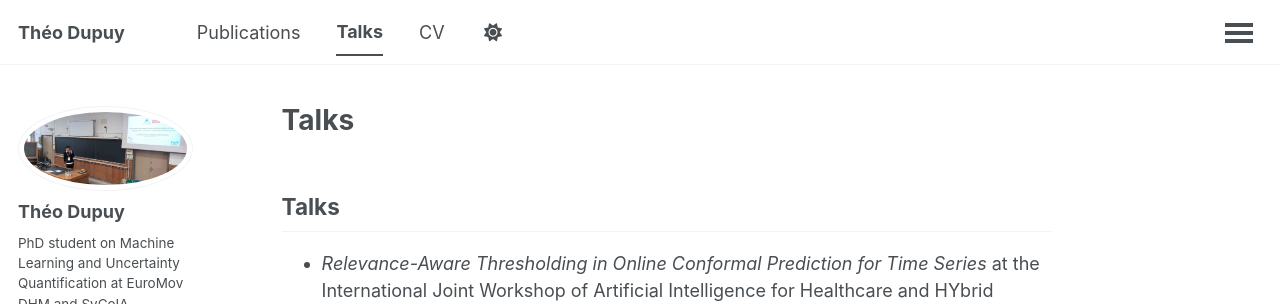
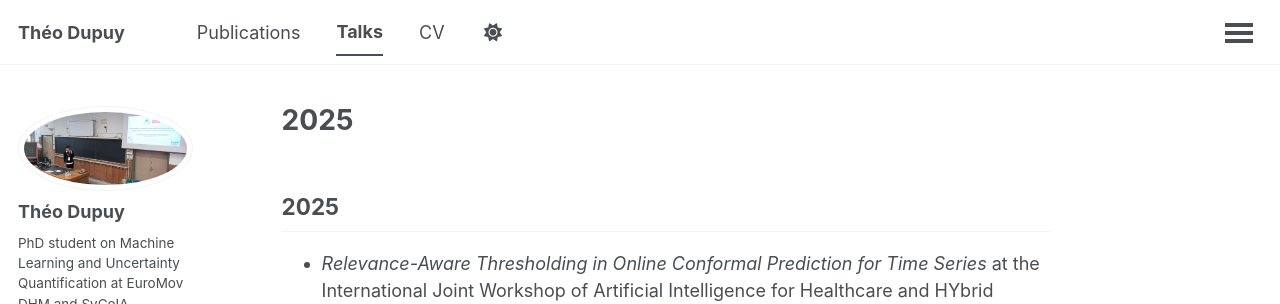
Before and after one commit to tdupuy2001/tdupuy2001.github.io, a Jekyll site: the page built from talks.md, in a window 1280 px wide. Shown: the top 304 px of the page. Built offline with Jekyll 4.4.1, drawn with Linux system fonts in a browser that asks for light colours; some web fonts are replaced; a script that is not in the unit is left out; our own code applies the rules of GitHub Pages for plain Markdown files.

Commit message:
bug fixes

```diff
--- a/talks.md
+++ b/talks.md
@@ -2,9 +2,10 @@
 permalink: /talks/
 layout: single
 author_profile: true
+titel: Talks
 ---
 
-## Talks
+## 2025
 - *Relevance-Aware Thresholding in Online Conformal Prediction for Time Series* at the International Joint Workshop of Artificial Intelligence for Healthcare and HYbrid Models for Coupling Deductive and Inductive ReAsoning (ECAI 2025).
-[View Slides](/files/slides.pdf)
+[View Slides](/files/ECAI_2025_slides.pdf)
 ![During the talk](/images/profile.jpg)
```
Also changed, not shown: publications.md (+2 -1 lines).
